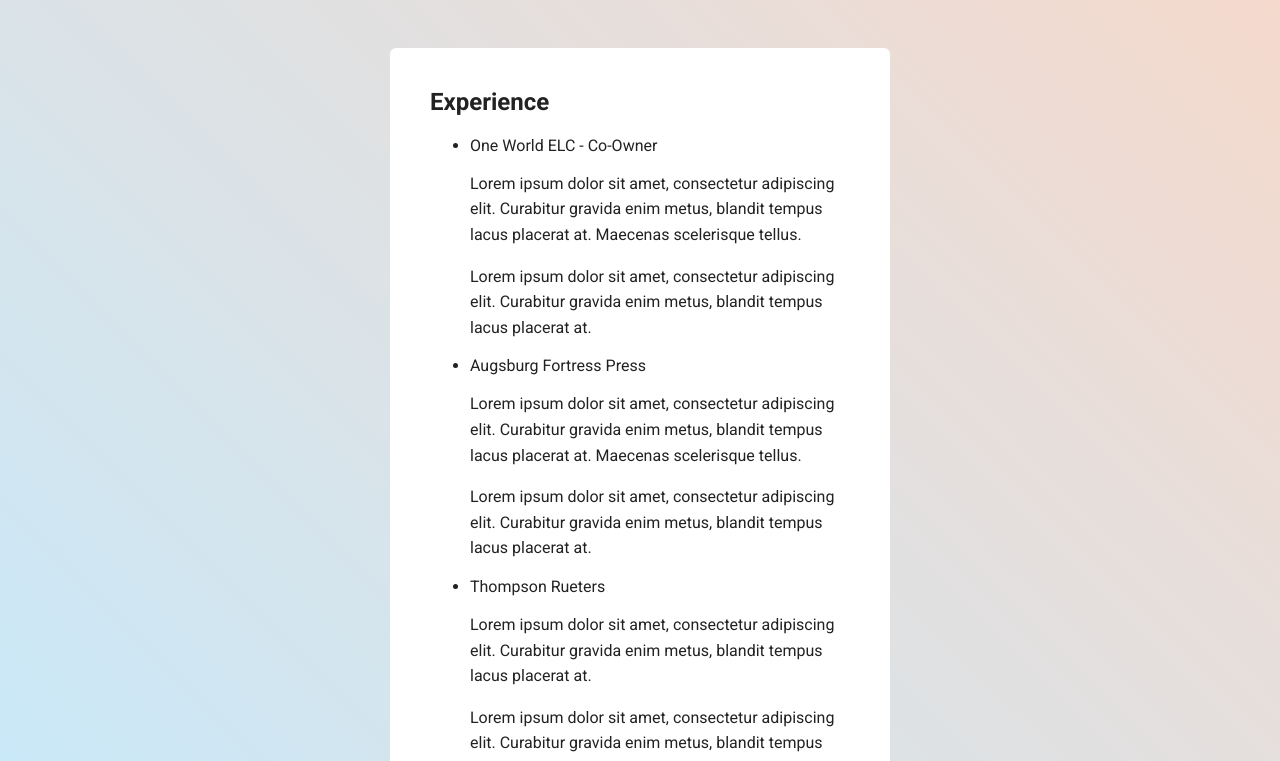
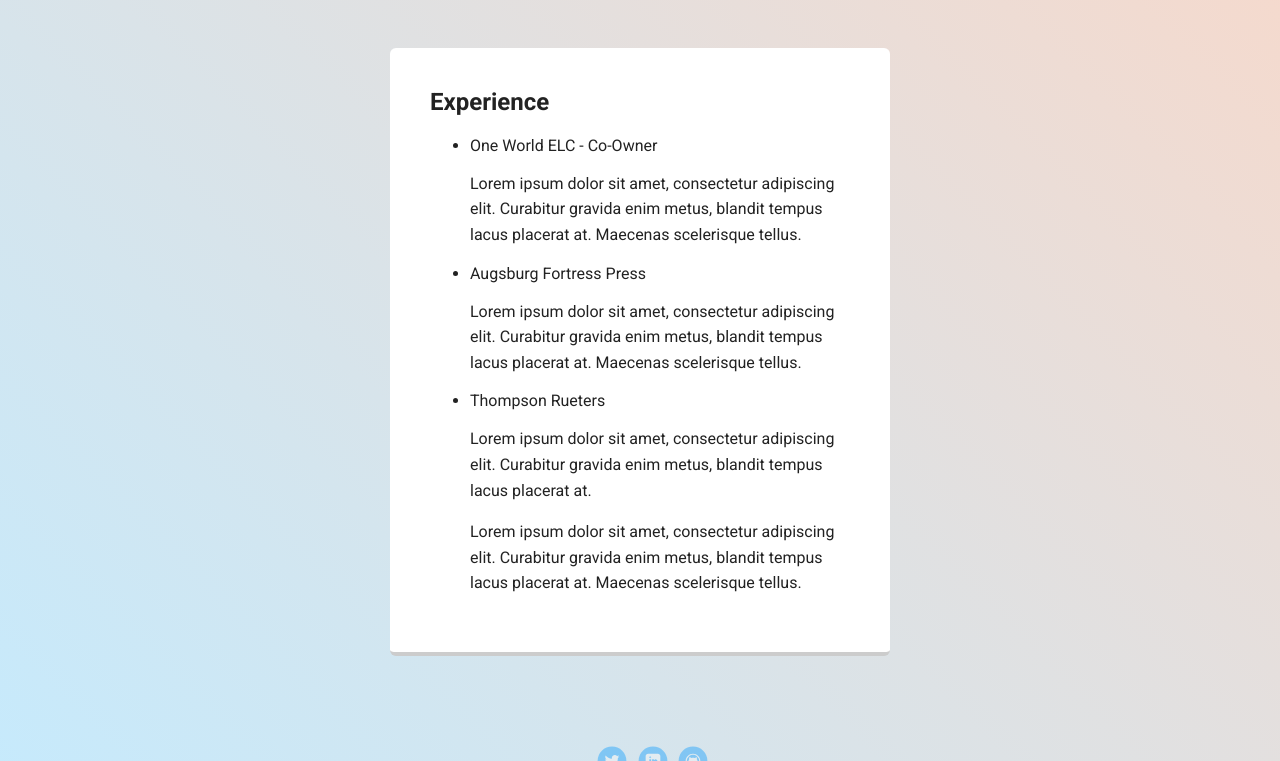
Before and after one commit to chrislee-webdev/TechDegree-Unit-1, a plain HTML site: page experience.html in a window 1280 px wide. Shown: the part 472-1233 px from the top of the page. Drawn offline with Linux system fonts and the light colour scheme; a web font is replaced by a local one.

Commit message:
Corrected validation errors
Corrected validation errors in experience.html

```diff
--- a/experience.html
+++ b/experience.html
@@ -30,30 +30,22 @@
 
           <li>
             One World ELC - Co-Owner
-          </li>
 
             <p>
               Lorem ipsum dolor sit amet, consectetur adipiscing elit. Curabitur gravida enim metus, blandit tempus lacus placerat at. Maecenas scelerisque tellus.
             </p>
-
-            <p>
-              Lorem ipsum dolor sit amet, consectetur adipiscing elit. Curabitur gravida enim metus, blandit tempus lacus placerat at.
-            </p>
+          </li>
 
           <li>
             Augsburg Fortress Press
-          </li>
+
             <p>
              Lorem ipsum dolor sit amet, consectetur adipiscing elit. Curabitur gravida enim metus, blandit tempus lacus placerat at. Maecenas scelerisque tellus.
            </p>
-
-           <p>
-            Lorem ipsum dolor sit amet, consectetur adipiscing elit. Curabitur gravida enim metus, blandit tempus lacus placerat at.
-          </p>
+         </li>
 
           <li>
             Thompson Rueters
-          </li>
             <p>
               Lorem ipsum dolor sit amet, consectetur adipiscing elit. Curabitur gravida enim metus, blandit tempus lacus placerat at.
             </p>
@@ -61,8 +53,7 @@
             <p>
               Lorem ipsum dolor sit amet, consectetur adipiscing elit. Curabitur gravida enim metus, blandit tempus lacus placerat at. Maecenas scelerisque tellus.
             </p>
-
-
+          </li>
         </ul>
       </div>
 
```
Lines whose indentation alone changed are shown as unchanged.
